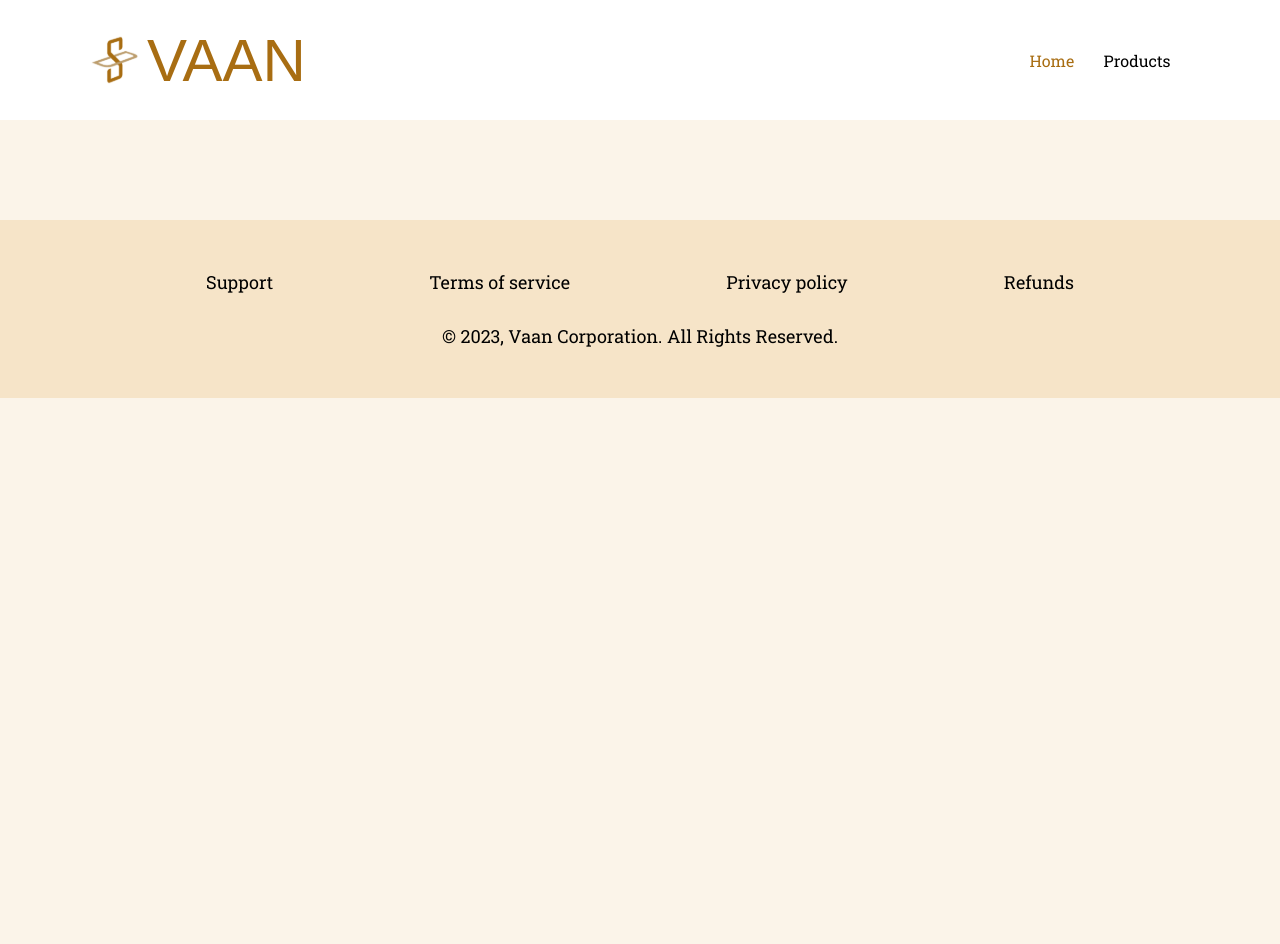
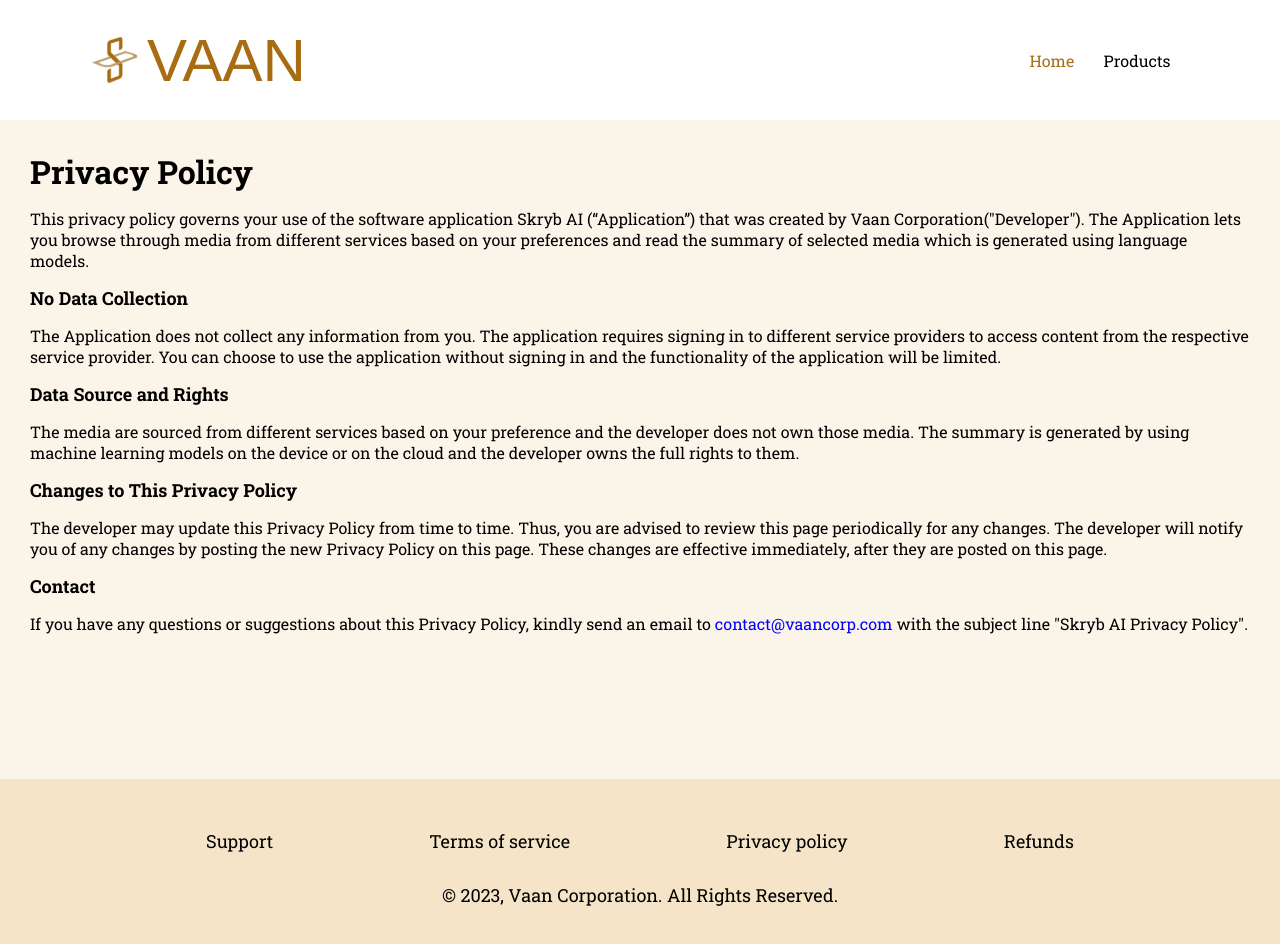
Before and after one commit to imthath-m/vaan-corp-website, a React (Create React App) app: page /skryb/privacy in a window 1280 px wide. Shown: the top 944 px of the page. Before the commit the page ends 800 px from the top, so only its background shows below. Built offline with nearby package versions, Linux system fonts and the light colour scheme; a web font is replaced by a local one.

Commit message:
Fix privacy links

```diff
--- a/src/App.js
+++ b/src/App.js
@@ -34,10 +34,10 @@
         <Route path='/zohoverify/verifyforzoho.html' element={<VerifyForZoho />} />
         {/* <Route path='/blog' element={<BlogsContainer />} />
         <Route path='/blogFull/:id' element={<BlogFullPage />} /> */}
-        <Route path='/countdown/privacy-policy' element={<CountDownPrivacyPolicy />} />
-        <Route path='/swimbols/privacy-policy' element={<SwimbolsPrivacyPolicy />} />
-        <Route path='/haafidh/privacy-policy' element={<HaafidhPrivacyPolicy />} />
-        <Route path='/skryb/privacy-policy' element={<SkrybPrivacyPolicy />} />
+        <Route path='/countdown/privacy' element={<CountDownPrivacyPolicy />} />
+        <Route path='/swimbols/privacy' element={<SwimbolsPrivacyPolicy />} />
+        <Route path='/haafidh/privacy' element={<HaafidhPrivacyPolicy />} />
+        <Route path='/skryb/privacy' element={<SkrybPrivacyPolicy />} />
         <Route path='/skryb/terms' element={<SkrybTerms />} />
         <Route path='/countdown/terms' element={<CountdownTerms />} />
         <Route path='/swimbols/terms' element={<SwimbolsTerms />} />
--- a/src/Components/Privacy/CoutDownPrivacyPolicy.js
+++ b/src/Components/Privacy/CoutDownPrivacyPolicy.js
@@ -19,7 +19,7 @@
         posting the new Privacy Policy on this page. These changes are effective immediately, after they are posted on this page.</p>
 
         <h2 className='privacy-sec_header'>Contact</h2>
-        <p className='privacy-para'>If you have any questions or suggestions about this Privacy Policy, kindly send an email to <a href = "mailto: imthath.m@icloud.com" className='privacy-mail'>imthath.m@icloud.com</a> with the subject line "Countdown iOS App Privacy Policy".</p>
+        <p className='privacy-para'>If you have any questions or suggestions about this Privacy Policy, kindly send an email to <a href = "mailto: contact@vaancorp.com" className='privacy-mail'>contact@vaancorp.com</a> with the subject line "Countdown iOS App Privacy Policy".</p>
     </div>
   )
 }
--- a/src/Components/Privacy/HaafidhPrivacyPolicy.js
+++ b/src/Components/Privacy/HaafidhPrivacyPolicy.js
@@ -30,7 +30,7 @@
 
         <h2 className='privacy-sec_header'>Contact</h2>
         <p className='privacy-para'>
-            If you have any questions or suggestions about this Privacy Policy, kindly send an email to <a href = "mailto: haafidh@skydevz.com" className='privacy-mail'>haafidh@skydevz.com</a> with the
+            If you have any questions or suggestions about this Privacy Policy, kindly send an email to <a href = "mailto: contact@vaancorp.com" className='privacy-mail'>contact@vaancorp.com</a> with the
             subject line "Haafidh - Privacy Policy".
         </p>
     </div>
--- a/src/Components/Privacy/SkrybPrivacyPolicy.js
+++ b/src/Components/Privacy/SkrybPrivacyPolicy.js
@@ -29,7 +29,7 @@
 
         <h2 className='privacy-sec_header'>Contact</h2>
         <p className='privacy-para'>
-            If you have any questions or suggestions about this Privacy Policy, kindly send an email to <a href = "mailto: imthath.m@hotmail.com" className='privacy-mail'>skryb-ai@vaancorp.com</a> with the subject line "Skryb AI Privacy Policy".
+            If you have any questions or suggestions about this Privacy Policy, kindly send an email to <a href = "mailto: contact@vaancorp.com" className='privacy-mail'>contact@vaancorp.com</a> with the subject line "Skryb AI Privacy Policy".
         </p>
     </div>
   )
--- a/src/Components/Privacy/SwimbolsPrivacyPolicy.js
+++ b/src/Components/Privacy/SwimbolsPrivacyPolicy.js
@@ -32,7 +32,7 @@
 
         <h2 className='privacy-sec_header'>Contact</h2>
         <p className='privacy-para'>
-            If you have any questions or suggestions about this Privacy Policy, kindly send an email to <a href = "mailto: imthath.m@hotmail.com" className='privacy-mail'>imthath.m@hotmail.com</a> with the subject line "Swimbols App Privacy Policy".
+            If you have any questions or suggestions about this Privacy Policy, kindly send an email to <a href = "mailto: contact@vaancorp.com" className='privacy-mail'>contact@vaancorp.com</a> with the subject line "Swimbols App Privacy Policy".
         </p>
     </div>
   )
```
